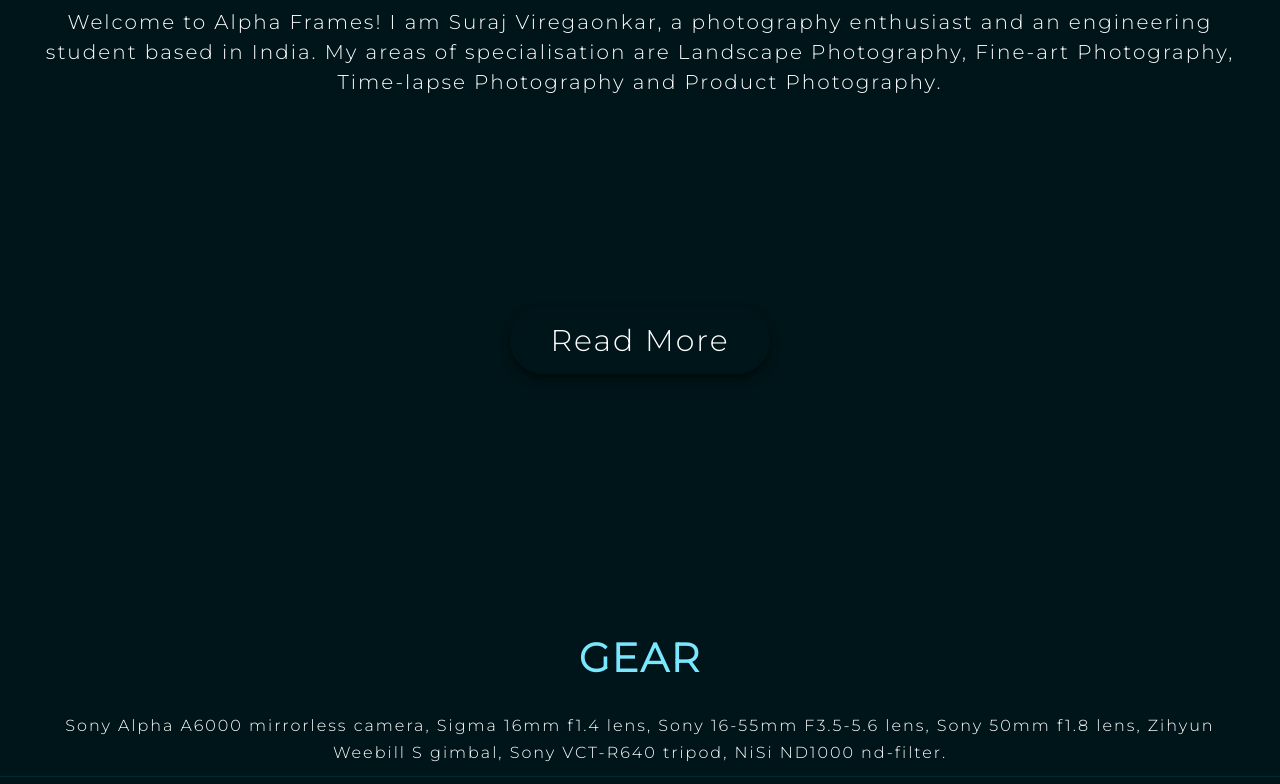
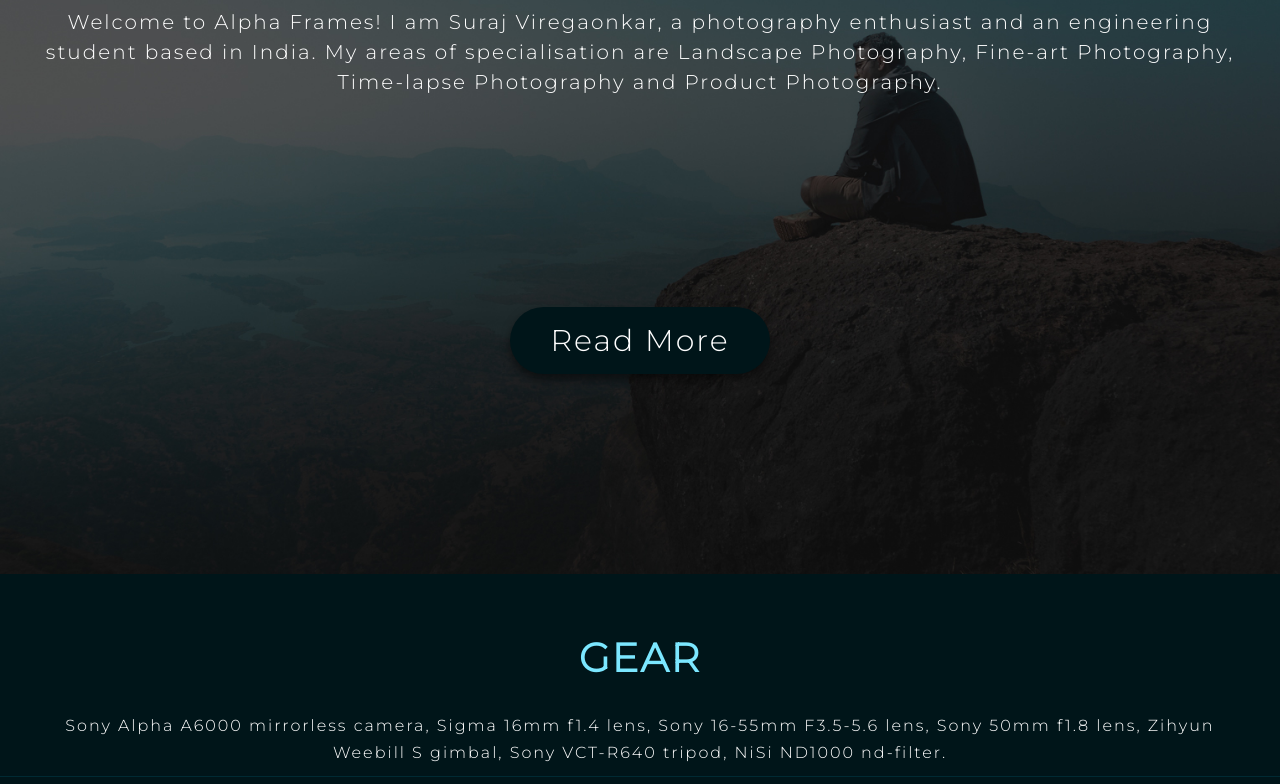
Before and after one commit to viregaonkar/esphome-energy-dashboard, a plain HTML site: page index.html in a window 1280 px wide. Shown: the part 398-1182 px from the top of the page. Drawn offline with Linux system fonts and the light colour scheme.

Commit message:
Update style.css

```diff
--- a/css/style.css
+++ b/css/style.css
@@ -106,7 +106,7 @@ p {
 /*showcase*/
 
 #showcase {
-    background: url('../hotelwb/wb1/top.jpg');
+    background: url('../wb1/top.jpg');
     background-size: cover;
     max-height: 100%;
     background-repeat: no-repeat;
```
